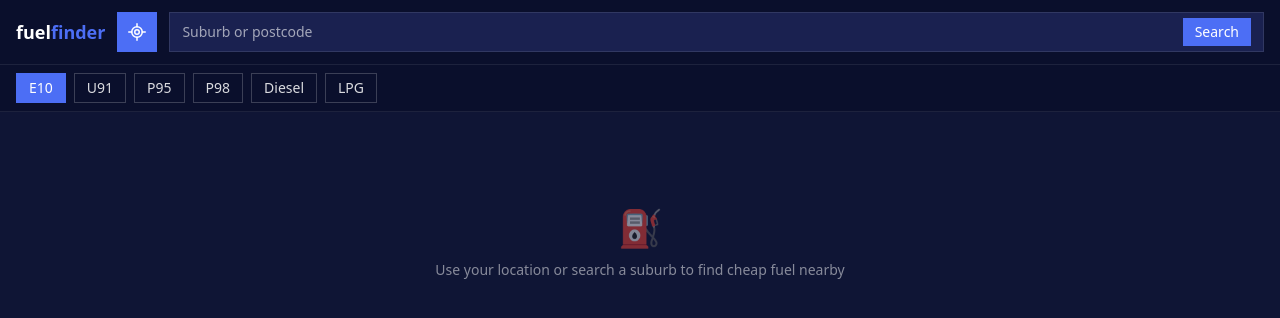
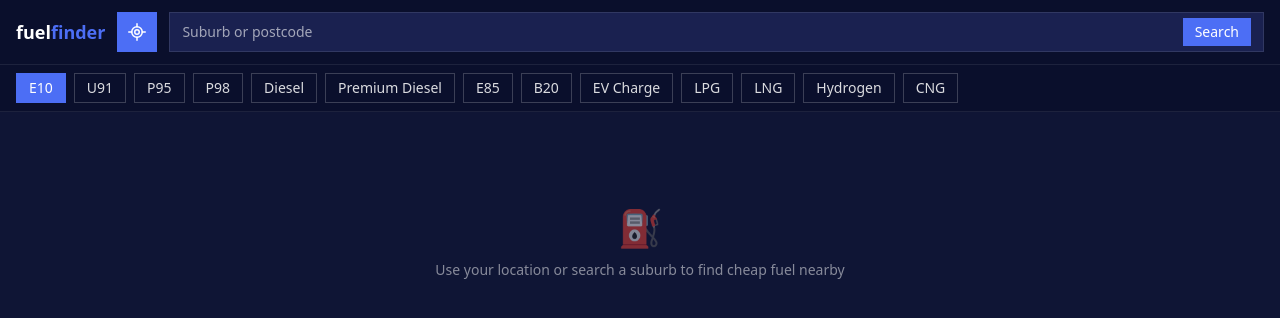
Before and after one commit to AneetKaur033/petrol-price-finder, a React (Vite) app: page / in a window 1280 px wide. Shown: the top 318 px of the page. Built offline with nearby package versions, Linux system fonts and the light colour scheme.

Commit message:
add full fuel type list

```diff
--- a/src/App.tsx
+++ b/src/App.tsx
@@ -30,7 +30,14 @@
   { value: 'P95', label: 'P95' },
   { value: 'P98', label: 'P98' },
   { value: 'DL', label: 'Diesel' },
+  { value: 'PDL', label: 'Premium Diesel' },
+  { value: 'E85', label: 'E85' },
+  { value: 'B20', label: 'B20' },
+  { value: 'EV', label: 'EV Charge' },
   { value: 'LPG', label: 'LPG' },
+  { value: 'LNG', label: 'LNG' },
+  { value: 'H2', label: 'Hydrogen' },
+  { value: 'CNG', label: 'CNG' },
 ]
 
 type SortMode = 'price' | 'distance'
```
